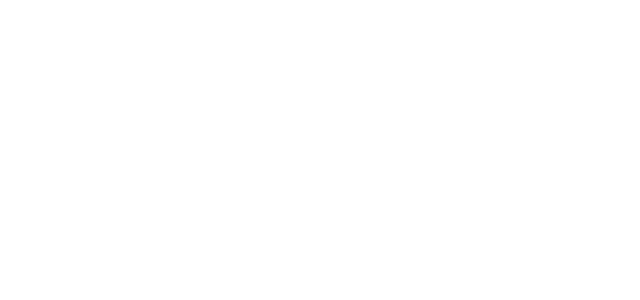
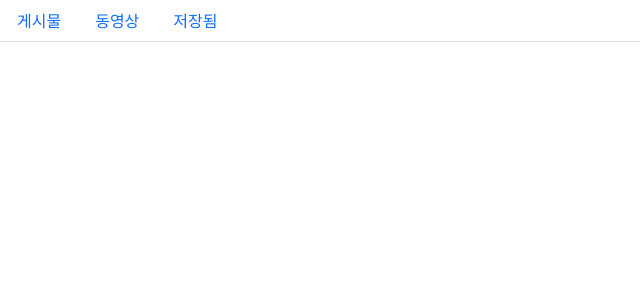
Before and after one commit to ssunnykku/SNS_page, a React (Create React App) app: page / in a window 1280 px wide. Shown: the top 300 px of the page, without its empty margins (0-640 px from the left). Built offline with nearby package versions, Linux system fonts and the light colour scheme.

Commit message:
bootstrap menu 등록

```diff
--- a/package.json
+++ b/package.json
@@ -6,7 +6,9 @@
     "@testing-library/jest-dom": "^5.16.5",
     "@testing-library/react": "^13.4.0",
     "@testing-library/user-event": "^13.5.0",
+    "bootstrap": "^5.2.1",
     "react": "^18.2.0",
+    "react-bootstrap": "^2.5.0",
     "react-dom": "^18.2.0",
     "react-scripts": "5.0.1",
     "web-vitals": "^2.1.4"
--- a/src/App.js
+++ b/src/App.js
@@ -1,19 +1,32 @@
 import logo from './logo.svg';
 import './App.css';
+import 'bootstrap/dist/css/bootstrap.css';
+import { Nav } from 'react-bootstrap';
 
 function App() {
   return (
     <div className="App">
-
+      <Boards/>
     </div>
   );
 }
 
-function First() {
-  return(
-    <div>서니가함
-      또 수정함
-    </div>
-  )
+function Boards() {
+  return (
+    <>
+    <Nav variant="tabs" defaultActiveKey="link0">
+            <Nav.Item>
+              <Nav.Link eventKey="link1" >게시물</Nav.Link>
+            </Nav.Item>
+            <Nav.Item>
+              <Nav.Link eventKey="link2">동영상</Nav.Link>
+            </Nav.Item>
+            <Nav.Item>
+              <Nav.Link eventKey="link3">저장됨</Nav.Link>
+            </Nav.Item>
+        </Nav>
+        </>
+  );
 }
+
 export default App;
```
Also changed, not shown: 1 other file (tests, documents, lock files or other folders).
